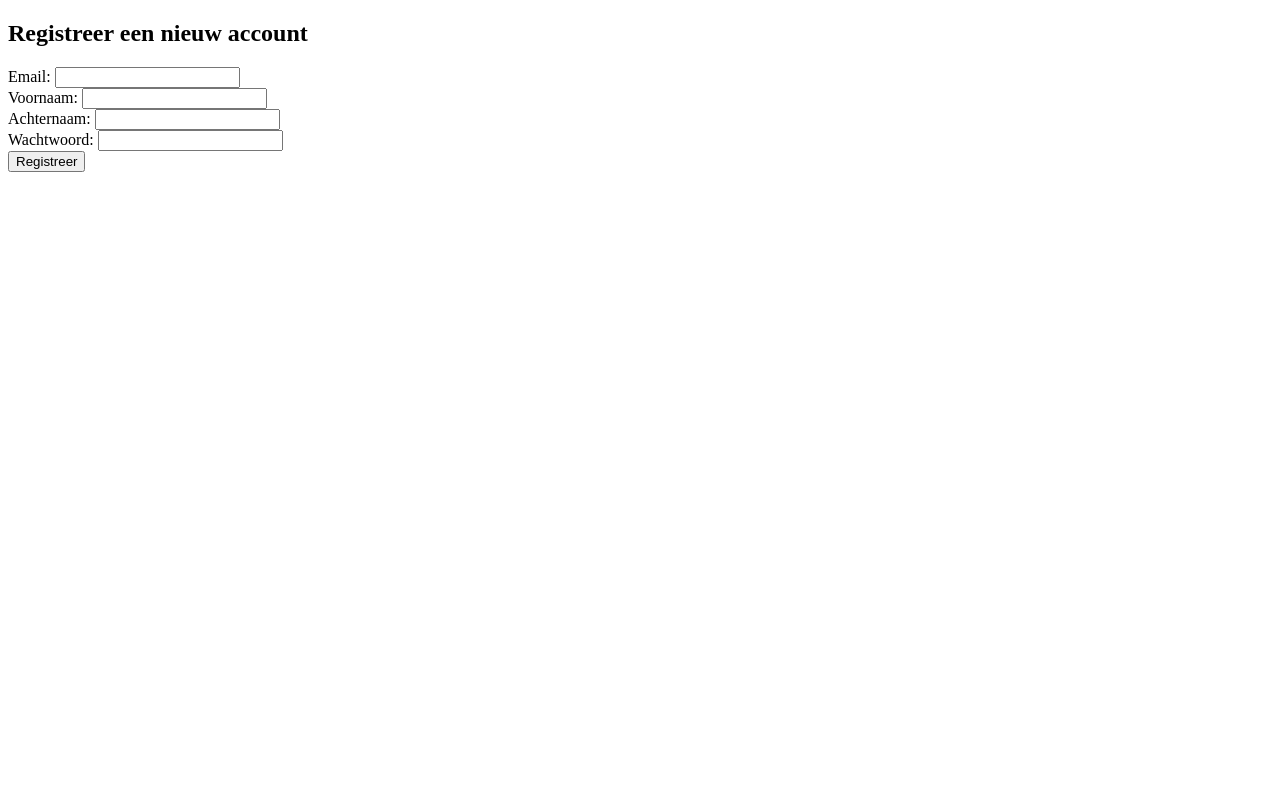
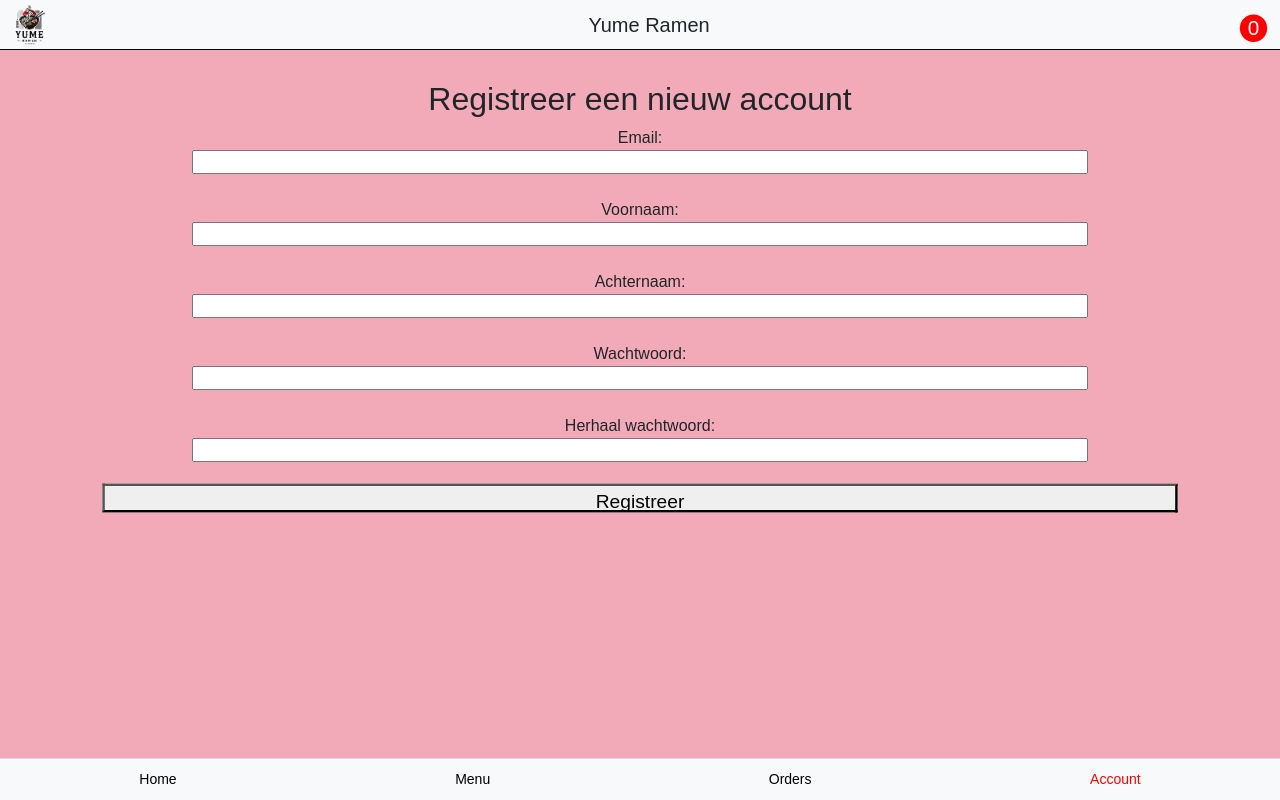
Before and after one commit to 101201brendan/yume-ramen, a PHP site: page /registreer in a window 1280 px wide. Run offline with PHP 8.4, Linux system fonts and the light colour scheme.

Commit message:
styling form registreer pagina

```diff
--- a/css/style.css
+++ b/css/style.css
@@ -113,6 +113,7 @@ header {
   left: 0;
   z-index: 100;
   border-bottom: 1px solid black;
+  background-color: white;
 }
 
 .logo-header {
@@ -129,9 +130,31 @@ main{
 
 .banner{
   width: 100%;
+  max-width: 370px;
 }
 
 h2{
   text-align: center;
   margin-top: 30px;
 }
+
+.register{
+  display: flex;
+  flex-direction: column;
+  justify-content: center;
+  align-items: center;
+}
+
+.register input, .register button{
+  width: 70%;
+  height: 1.5rem;
+}
+
+.register button{
+  scale: 1.2;
+  transition: 0.3s;
+
+  &:hover{
+    scale: 1.25;
+  }
+}
--- a/registreer.php
+++ b/registreer.php
@@ -10,10 +10,10 @@ if ($_SERVER['REQUEST_METHOD'] == 'POST') {
     $password = $_POST['password'];
 
     // Wachtwoord hashen
-    $hashedPassword = password_hash($password, PASSWORD_DEFAULT);
+//    $hashedPassword = password_hash($password, PASSWORD_DEFAULT);
 
     // Voeg het account toe aan de database
-    $sql = "INSERT INTO Users (email, first_name, last_name, password) VALUES (:email, :fName, :lName, :password)";
+    $sql = "INSERT INTO Users (Email, Firstname, Lastname, passwordHash) VALUES (:email, :fName, :lName, :password)";
     $stmt = $pdo->prepare($sql);
     $stmt->bindParam(':email', $email);
     $stmt->bindParam(':fName', $fName);
--- a/view/registreer_view.php
+++ b/view/registreer_view.php
@@ -4,10 +4,34 @@
     <meta charset="UTF-8">
     <meta name="viewport" content="width=device-width, initial-scale=1.0">
     <title>Register - Yume Ramen</title>
+    <link href="https://cdn.jsdelivr.net/npm/bootstrap@5.3.0-alpha3/dist/css/bootstrap.min.css" rel="stylesheet">
+    <link rel="stylesheet" href="css/style.css">
 </head>
-<body>
+<body class="register-body">
+
+<header class="bg-light position-relative">
+    <a href="/index.html">
+        <img class="logo-header" src="images/logo/logo.png" alt="logo yume-ramen">
+    </a>
+    <h5 class="m-0">Yume Ramen</h5>
+    <div class="cart-icon" onclick="toggleCart()">
+        <i class="bi bi-cart3 fs-4"></i>
+        <span class="cart-badge" id="cart-badge">0</span>
+    </div>
+    <!-- dropdown voor de cart -->
+    <div class="cart-dropdown" id="cart-dropdown">
+        <div id="cart-items">
+            <p class="text-center text-muted">Your cart is empty</p>
+        </div>
+        <div class="text-center p-2">
+            <button class="btn btn-primary btn-sm" onclick="checkout()">Checkout</button>
+        </div>
+    </div>
+</header>
+
+<!--registreer account-->
 <h2>Registreer een nieuw account</h2>
-<form action="register.php" method="POST">
+<form class="register" action="register.php" method="POST">
     <label for="email">Email:</label>
     <input type="email" name="email" required>
     <br>
@@ -20,7 +44,18 @@
     <label for="password">Wachtwoord:</label>
     <input type="password" name="password" required>
     <br>
+    <label for="confirmPassword">Herhaal wachtwoord:</label>
+    <input type="password" name="confirmPassword" required>
+    <br>
     <button type="submit">Registreer</button>
 </form>
+
+<!-- Footer -->
+<footer class="bottom-nav d-flex justify-content-around align-items-center fixed-bottom">
+    <a href="index.php">Home</a>
+    <a href="menu.php">Menu</a>
+    <a href="orders.php">Orders</a>
+    <a href="#" class="active">Account</a>
+</footer>
 </body>
 </html>
```
